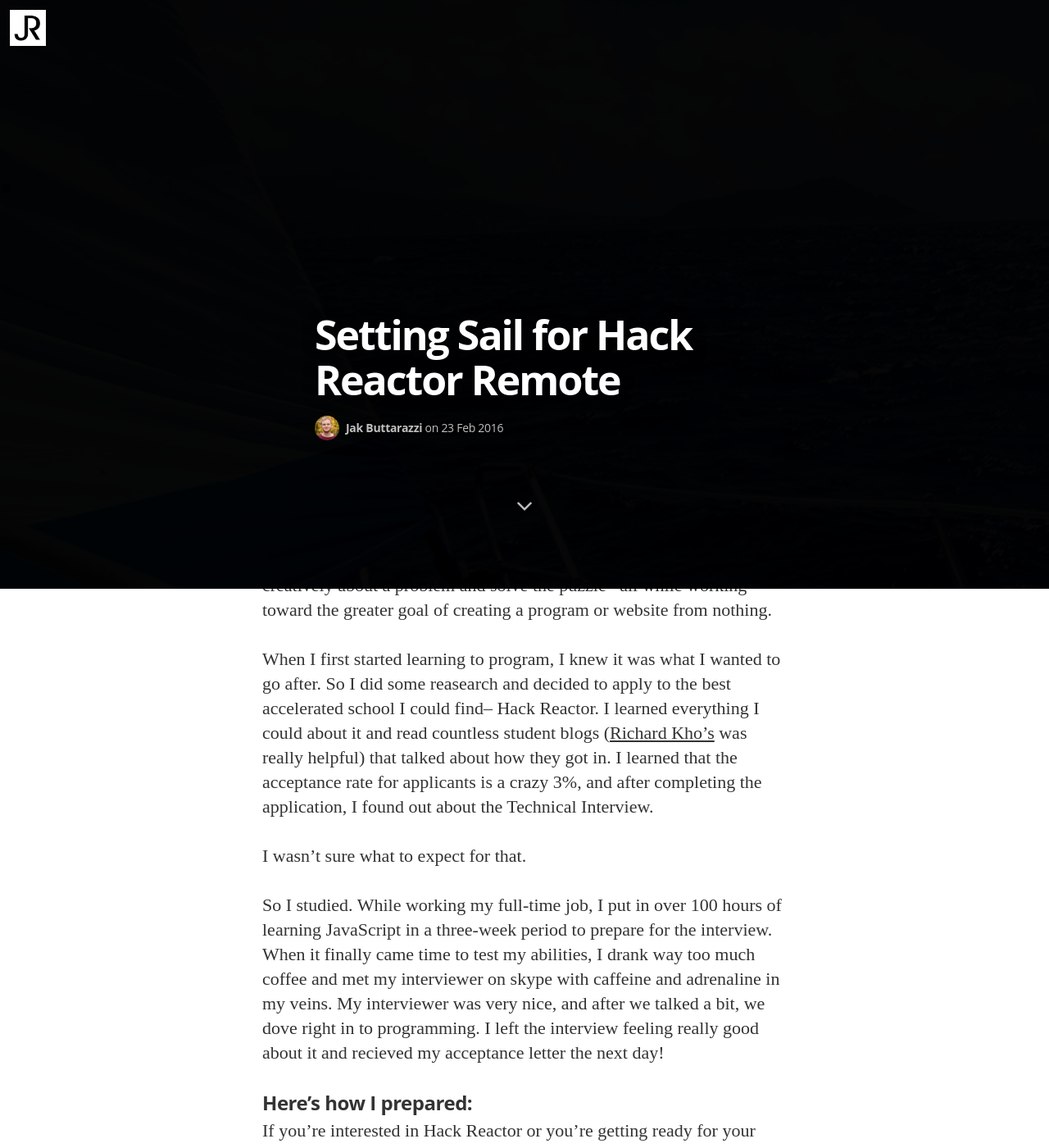
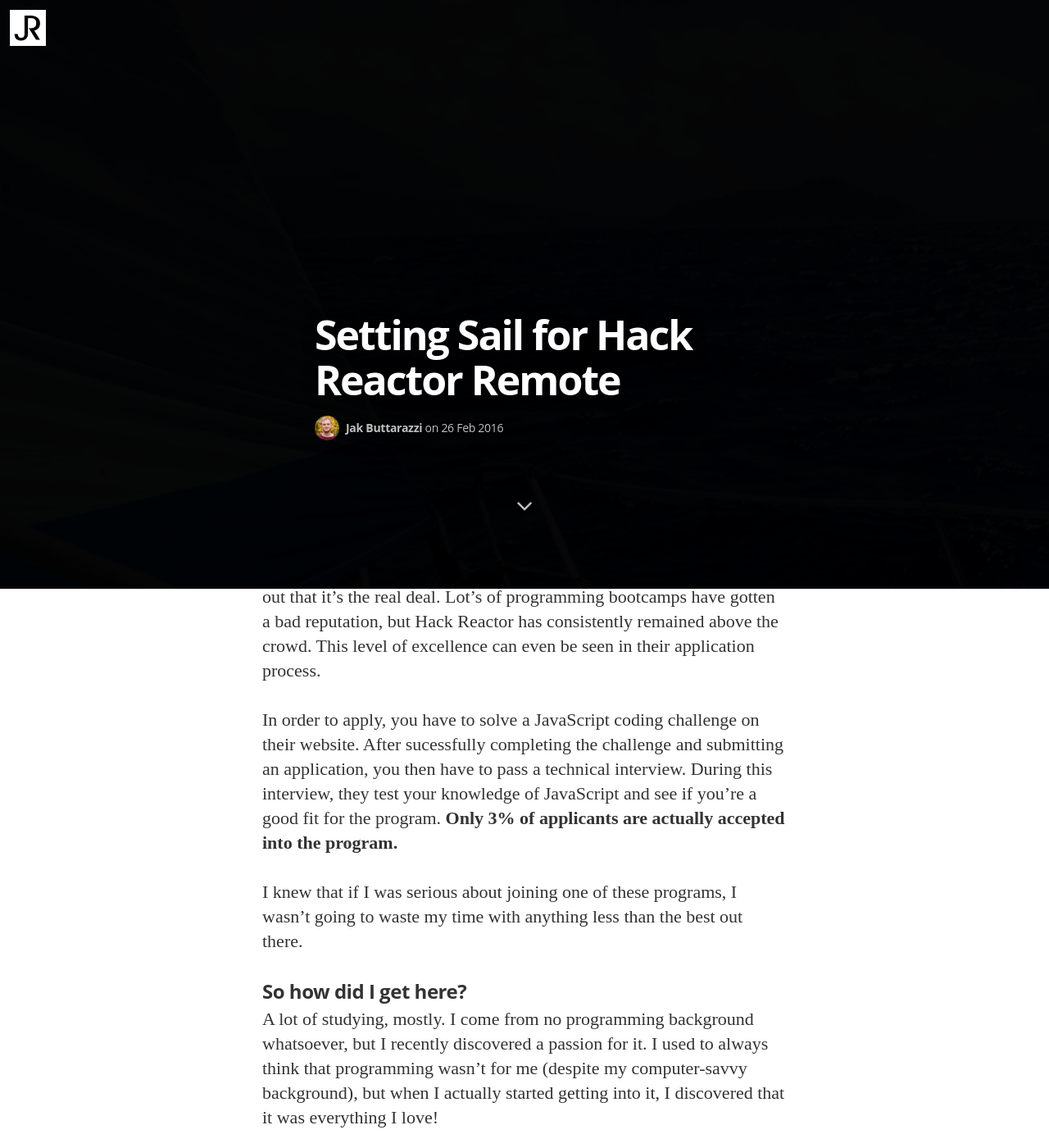
Before and after one commit to JakRazzi/JakRazzi.github.io, a Jekyll site: the page built from _posts/2016-02-23-setting-sail-for-hack-reactor-remote.markdown, in a window 1280 px wide and 1400 px high, scrolled down 682 px. Shown: the whole window at 82% size. Built offline with Jekyll 4.4.1, drawn with Linux system fonts in a browser that asks for light colours; nearby versions of some CDN libraries; some web fonts are replaced; some of the changed text lies outside the part shown.

Commit message:
Rewrote first post

```diff
--- a/_posts/2016-02-23-setting-sail-for-hack-reactor-remote.markdown
+++ b/_posts/2016-02-23-setting-sail-for-hack-reactor-remote.markdown
@@ -1,44 +1,44 @@
 ---
 layout: post
 title: "Setting Sail for Hack Reactor Remote"
-date: 2016-02-23 14:58:00
+date: 2016-02-26 15:04:00
 categories: hrr feature
 tags: featured
 image: /assets/article_images/2016-02-23-setting-sail-for-hack-reactor-remote/setting-sail.jpg
 image2: /assets/article_images/2016-02-23-setting-sail-for-hack-reactor-remote/setting-sail-mobile.jpg
 ---
 
-# Setting Sail for Hack Reactor Remote
+**In three days, I begin my Hack Reactor journey--**
+11 hours a day, 6 days a week, for 3 months. I've already spent countless hours studying front-end web development, and when I complete the course, I will be a full-stack software engineer with over 800 hours of experience-- more than a typical CS Undergraduate.
 
-In less than one week, I begin my Hack Reactor journey-- 11 hours a day, 6 days a week, for 3 months. I've already spent countless hours studying front-end web development, and when I complete the course, I will be a full-stack software engineer with over 800 hours of experience.
+### Why did I choose Hack Reactor, and what is it?
+
+[Hack Reactor](http://www.hackreactor.com/) is considered by many to be the Harvard of software engineering bootcamps. It is a program that is designed to make you an in-demand software engineer that is ahead of the curve in today's job market. The accellerated program runs for 13 weeks and boasts a 99% graduate hiring rate as well as a $105k starting salary (and yes, those claims hold up after poking around).
+
+I spent a lot of time and effort investigating Hack Reactor, and found out that it's the real deal. Lot's of programming bootcamps have gotten a bad reputation, but Hack Reactor has consistently remained above the crowd. This level of excellence can even be seen in their application process.
+
+In order to apply, you have to solve a JavaScript coding challenge on their website. After sucessfully completing the challenge and submitting an application, you then have to pass a technical interview. During this interview, they test your knowledge of JavaScript and see if you're a good fit for the program. **Only 3% of applicants are actually accepted into the program.**
+
+I knew that if I was serious about joining one of these programs, I wasn't going to waste my time with anything less than the best out there.
 
 ### So how did I get here?
 
-A lot of studying, mostly. I come from no programming background whatsoever, but I recently discovered a passion for it. I used to always think that programming wasn't for me (despite my computer-savvy background), but when I actually started getting into it, I discovered that it was everything I love! I have the opportunity to think on my feet creatively about a problem and solve the puzzle-- all while working toward the greater goal of creating a program or website from nothing.
+A lot of studying, mostly. I come from no programming background whatsoever, but I recently discovered a passion for it. I used to always think that programming wasn't for me (despite my computer-savvy background), but when I actually started getting into it, I discovered that it was everything I love!
 
-When I first started learning to program, I knew it was what I wanted to go after. So I did some reasearch and decided to apply to the best accelerated school I could find-- Hack Reactor. I learned everything I could about it and read countless student blogs ([Richard Kho's](http://richardkho.com/choosing-hack-reactor/) was really helpful) that talked about how they got in. I learned that the acceptance rate for applicants is a crazy 3%, and after completing the application, I found out about the Technical Interview.
+I have the opportunity to think on my feet creatively about a problem and solve the puzzle-- all while working toward the greater goal of shaping a program or website from nothing.
 
-I wasn't sure what to expect for that.
+When I actually decided to give programming a try, I knew it was something I wanted to go after. So I did some reasearch and decided to apply Hack Reactor. I studied for the application challenge and was able to complete it after one or two tries. That's when I found out about the Technical Interview.
 
-So I studied. While working my full-time job, I put in over 100 hours of learning JavaScript in a three-week period to prepare for the interview. When it finally came time to test my abilities, I drank way too much coffee and met my interviewer on skype with caffeine and adrenaline in my veins. My interviewer was very nice, and after we talked a bit, we dove right in to programming. I left the interview feeling really good about it and recieved my acceptance letter the next day!
+**I wasn't sure what to expect for that.**
 
-### Here's how I prepared:
+So I studied. While working my full-time job, I put in over 100 hours of learning JavaScript in a three-week period to prepare for the interview. When it finally came time to test my abilities, I drank way too much coffee and met my interviewer on skype with caffeine and adrenaline in my veins.
 
-If you're interested in Hack Reactor or you're getting ready for your own Technical Interview, then I'm sure you're wondering if you're ready. Some of the things I mention will be talked about in other places, but this is what I did to get ready:
+My interviewer was really nice, and after we talked a bit, we dove right in to programming. I left the video call feeling pretty good about it and recieved my acceptance letter the next day!
 
-- First, I worked through [Codecademy's](https://www.codecademy.com/) javascript course. It's really helpful, especially if you've never programmed before.
-- Then I started on [Eloquent Javascript](http://eloquentjavascript.net/) (chapters 1-5). This is a fantastic resourse, but it gets really heavy after the third chapter. You are not going to understand it your first try. I kept coming back to chapter four and five until I really understood what was going on.
-- While I was going through Eloquent Javascript, I went to [W3 Schools](http://www.w3schools.com/js/) and the [Mozilla Developer Network](https://developer.mozilla.org/en-US/docs/Web/JavaScript) to learn about the methods an prototypes of Arrays, Objects, and Strings. You *have* to know these. These are the basics of JavaScript that you need to know, and most tutorials don't really teach them thoroughly enough. Make some flash cards and memorize all of them.
-- I knew I needed more help with higher-order functions, so I read more about them at [JavaScript is Sexy](http://javascriptissexy.com/understand-javascript-callback-functions-and-use-them/) (they also have great articles on [Closures](http://javascriptissexy.com/understand-javascript-closures-with-ease/) and [Scope](http://javascriptissexy.com/javascript-variable-scope-and-hoisting-explained/)). Higher-order functions are just something that you need to get a lot of practice with to really understand when you're new to it all. Make sure you know these well and are able to implement your own callback functions with ease.
-- I saw somewhere that CodeSchool had a coupon for their subscription service. I'm not sure how long it will last, so I won't link to it, but look around and you might find something. It was $9 for the first month. To be honest, I felt that CodeSchool was pretty hand-holdey, but the third JavaScript course was extremely helpful to me.
-- Finally, practice everything you learned with the [CoderByte](https://coderbyte.com/) challenges. I completed almost all of the easy ones before my interview.
-
-If you can do all of that AND understand it, then I would say you're ready to blow the interview out of the water.
+Since then, I gave my boss two week's notice (and actually stayed a bit longer to help train my replacement), and started on the precourse work that had to be finished before the program began. I completed everything last week and have been spending my remaining time getting ready and building this blog.
 
 ### What now?
 
-It's been a lot of fun so far, and soon I'll be so engrossed in this program that free time will be a pleasant memory of times gone by. If I have the opportunity, then I'll update this blog with my progress through the course, and I might even teach some of the things I'm learning here. Until then, the wind is at my back, and my sails are full.
+It's been a lot of fun so far, and soon I'll be so engrossed in the program that free time will be a pleasant memory of times gone by.
 
-### One last thing...
-
-Don't worry about recursion too much. That's a rabbit hole I fell down that I still haven't quite climbed out of yet.
+When I have the opportunity, I'll update this blog with my progress through the course, and I might even teach some of the things I'm learning here. Until then, the wind is at my back, and my sails are full.
```
